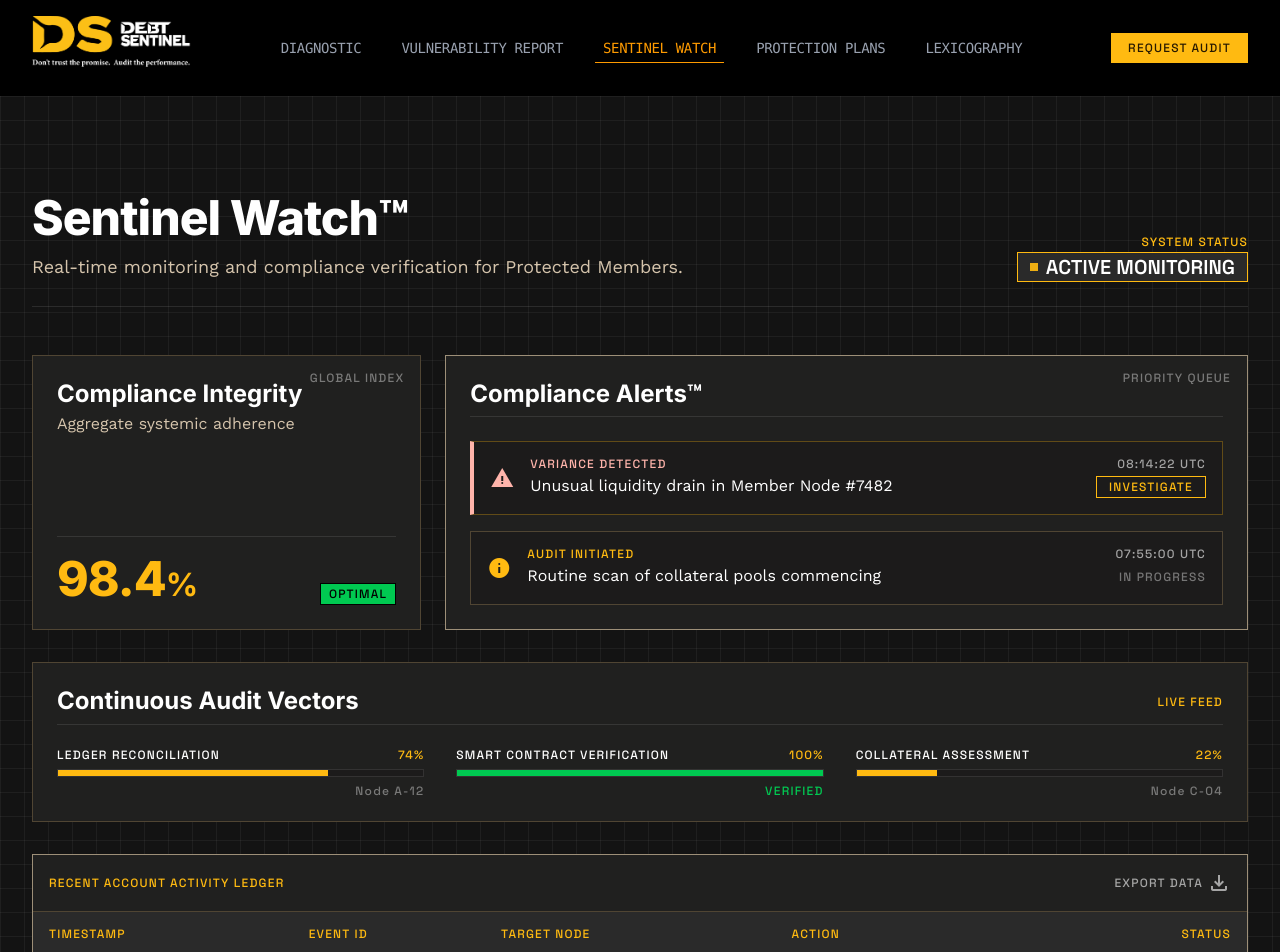
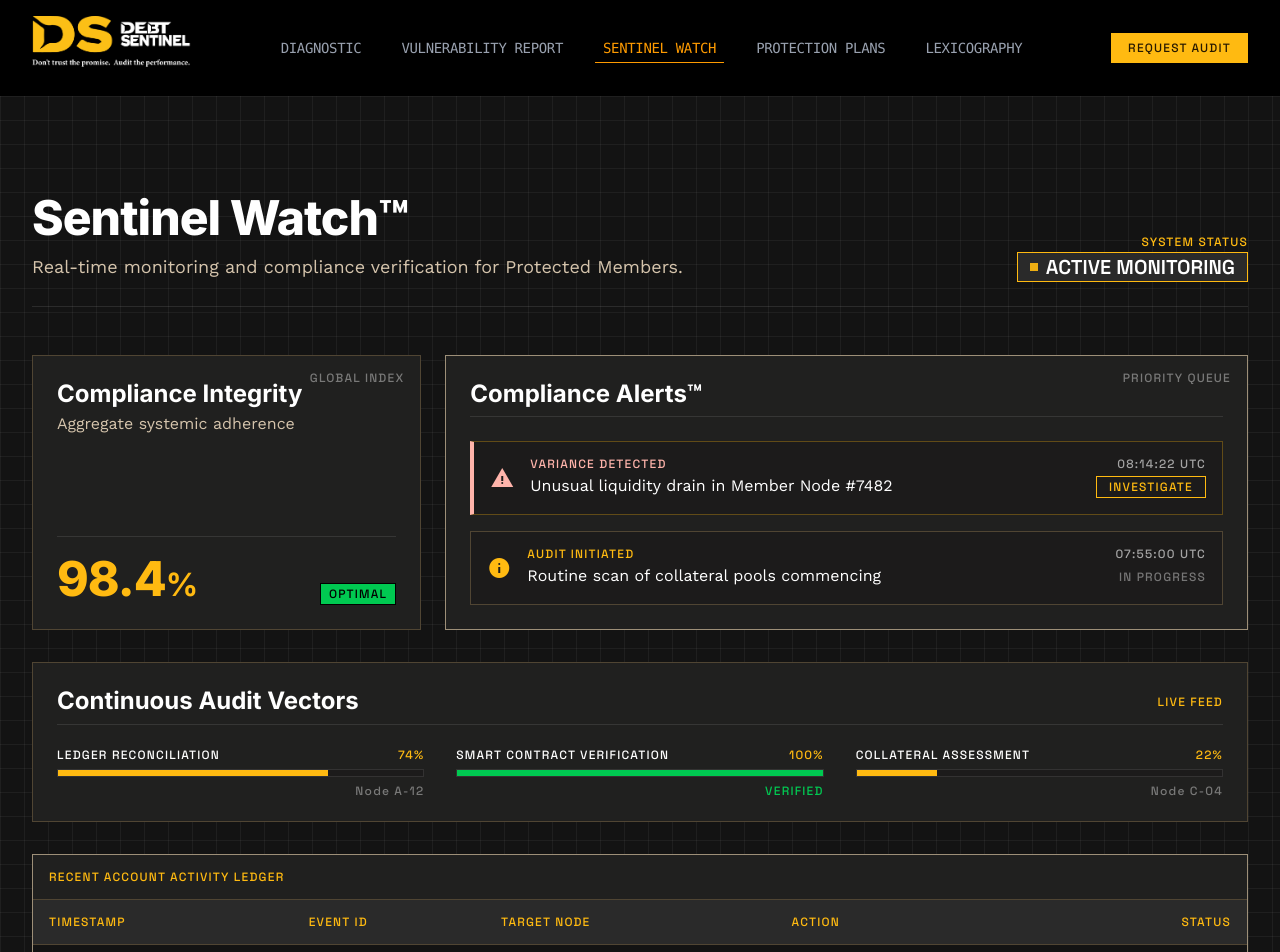
Before and after one commit to JoseCarmona17/Debt-Sentinel, a Next.js app: page /dashboard in a window 1280 px wide. Shown: the top 952 px of the page. Built offline with nearby package versions, Linux system fonts and the light colour scheme.

Commit message:
Quitar export data

```diff
--- a/src/app/dashboard/page.tsx
+++ b/src/app/dashboard/page.tsx
@@ -115,11 +115,8 @@ export default function Page() {
           </div>
           {/* comment */}
           <div className="md:col-span-12 bg-surface border border-outline mt-2 overflow-hidden">
-            <div className="p-4 border-b border-outline-variant bg-surface-container flex justify-between items-center">
+            <div className="p-4 border-b border-outline-variant bg-surface-container">
               <h3 className="font-label-mono text-label-mono text-primary-container uppercase tracking-widest">Recent Account Activity Ledger</h3>
-              <button className="font-label-mono text-label-mono text-white/60 hover:text-primary-container uppercase flex items-center">
-                Export Data <span className="material-symbols-outlined ml-1 text-[16px]">download</span>
-              </button>
             </div>
             <div className="w-full overflow-x-auto">
               <table className="w-full text-left border-collapse">
```
